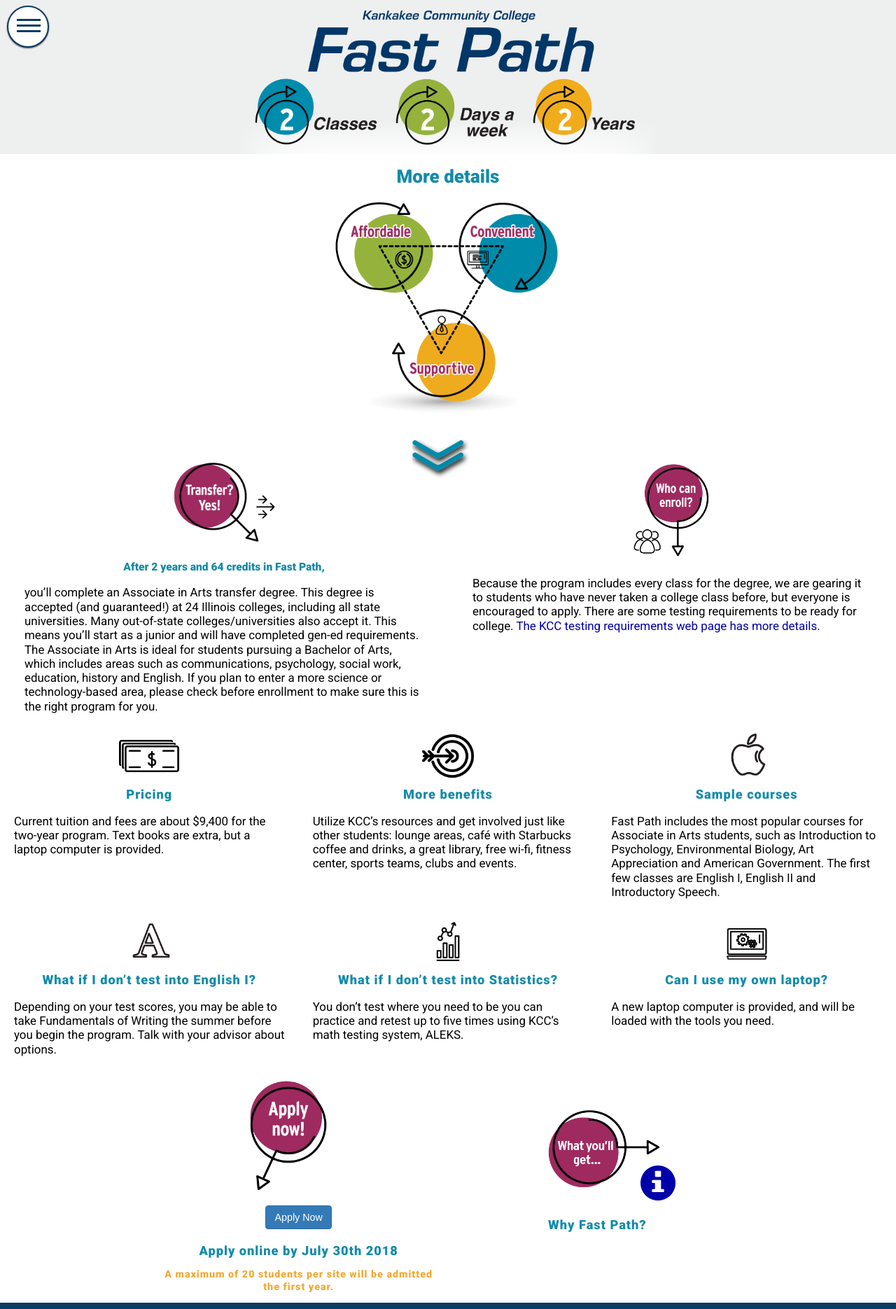
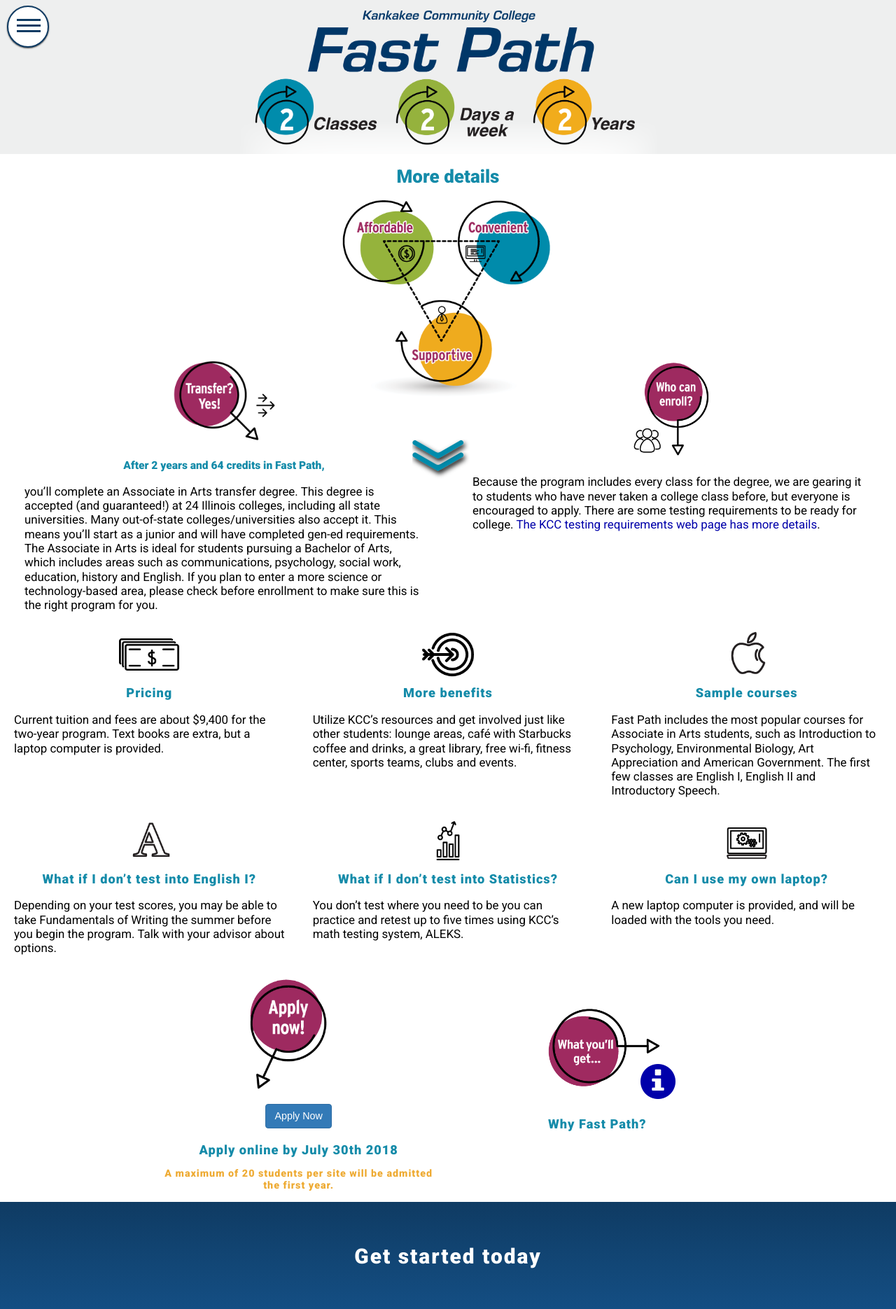
Before and after one commit to wdzajicek/jekyll-kcc-fastpath_img-zoom, a Jekyll site: the page built from details.md, in a window 1280 px wide. Shown: the top 1870 px of the page at 70% size. Built offline with Jekyll 4.4.1, drawn with Linux system fonts in a browser that asks for light colours; nearby versions of some CDN libraries.

Commit message:
Import _pull-up.scss into main.scss file to adjust top row of details layout

```diff
--- a/_scss/main.scss
+++ b/_scss/main.scss
@@ -21,6 +21,7 @@
 @import "5-why-fastpath-components/youll-get";
 @import "5-why-fastpath-components/headings";
 @import "2-global-components/top-banner2";
+@import "4-details-components/pull-up";
 
 body {
   background-color: $bgcolor;
--- a/css/main.css
+++ b/css/main.css
@@ -901,16 +901,8 @@
           transform: rotate(0deg);
   -webkit-transform-origin: left center;
           transform-origin: left center;
-  transition: background-color 0.3s ease-out 0s,
- opacity 0.3s ease-out 0.1s,
- -webkit-transform 0.2s ease-out 0s,
- width 0.2s ease-out 0s,
- left 0.2s ease-out 0s;
-  transition: background-color 0.3s ease-out 0s,
- opacity 0.3s ease-out 0.1s,
- transform 0.2s ease-out 0s,
- width 0.2s ease-out 0s,
- left 0.2s ease-out 0s; }
+  transition: background-color 0.3s ease-out 0s, opacity 0.3s ease-out 0.1s, -webkit-transform 0.2s ease-out 0s, width 0.2s ease-out 0s, left 0.2s ease-out 0s;
+  transition: background-color 0.3s ease-out 0s, opacity 0.3s ease-out 0.1s, transform 0.2s ease-out 0s, width 0.2s ease-out 0s, left 0.2s ease-out 0s; }
 
 @media screen and (max-width: 480px) {
   .full-span {
@@ -964,8 +956,7 @@
   background-color: #148caa;
   opacity: .95 !important;
   z-index: 9996;
-  transition: opacity 0.3s ease-out 0s,
- z-index 0s ease-out 0.3s; }
+  transition: opacity 0.3s ease-out 0s, z-index 0s ease-out 0.3s; }
 
 .full-chk:checked ~ .full-nav {
   opacity: 1;
@@ -1096,6 +1087,10 @@
   .top-banner {
     height: 280px; } }
 
+@media screen and (min-width: 2880px) {
+  .top-banner {
+    height: 400px; } }
+
 .hero {
   background-image: url(/img/hero_mobile_small.jpg);
   background-repeat: no-repeat;
@@ -1153,6 +1148,11 @@
   .hero {
     margin-top: -150px; } }
 
+@media screen and (min-width: 2880px) {
+  .hero {
+    height: 1800px;
+    margin-top: -240px; } }
+
 .wave {
   width: 100%;
   height: auto;
@@ -1187,6 +1187,10 @@
 @media screen and (min-width: 1920px) {
   .wave {
     margin-top: 1080px; } }
+
+@media screen and (min-width: 2880px) {
+  .wave {
+    margin-top: 1900px; } }
 
 .content-marg {
   margin-top: -90px;
@@ -1529,7 +1533,8 @@
 
 @media screen and (min-width: 1280px) {
   .infographic {
-    width: 30%; } }
+    width: 28%;
+    margin-bottom: 0; } }
 
 .smaller-icon2 {
   width: 50%; }
@@ -1717,6 +1722,10 @@
   .top-banner2 {
     height: 280px; } }
 
+@media screen and (min-width: 1280px) {
+  .pull-up {
+    margin-top: -80px; } }
+
 body {
   background-color: white;
   width: 100%;
```
